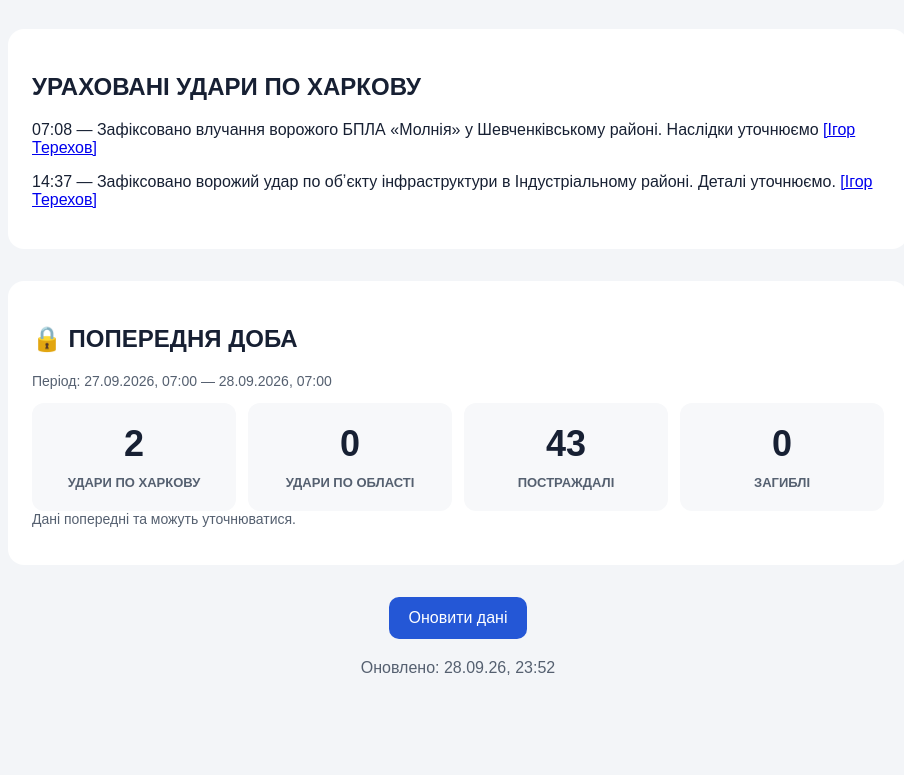
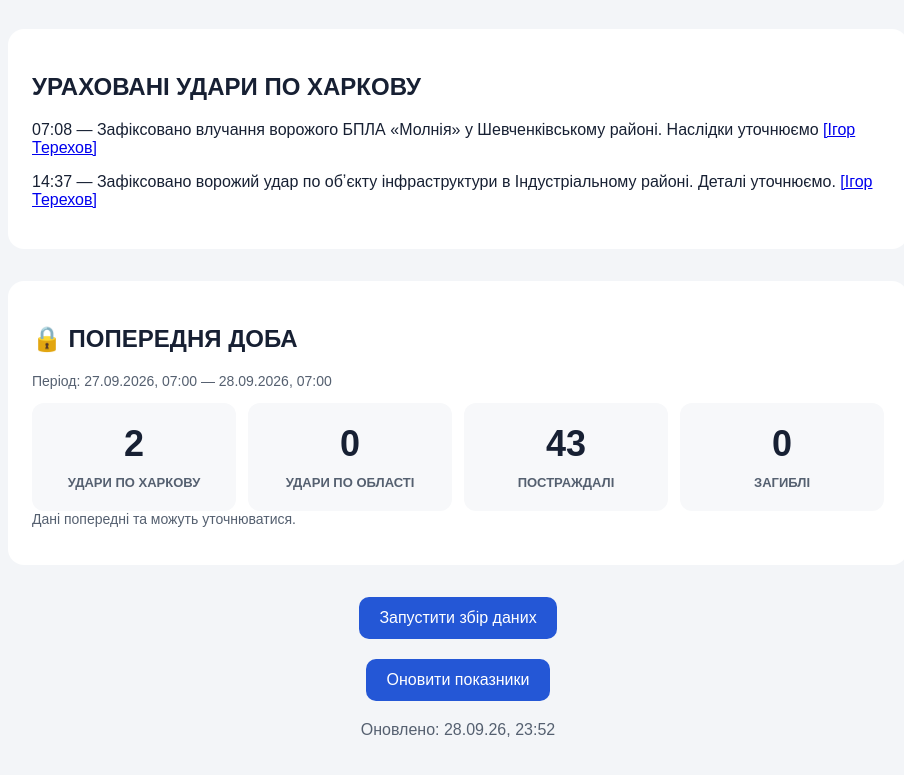
Before and after one commit to MaegserGH/Kha-minimonitor, a website: page index.html in a window 1280 px wide. Shown: the part 456-1231 px from the top of the page, without its empty margins (182-1086 px from the left). Before the commit the page ends 1173 px from the top, so only its background shows below. Drawn offline with Linux system fonts and the light colour scheme.

Commit message:
Update index.html

```diff
--- a/index.html
+++ b/index.html
@@ -90,6 +90,11 @@
 
       .refresh-button:hover {
         background: #1945b5;
+      }
+
+      .action-link {
+        width: fit-content;
+        text-decoration: none;
       }
       #updated {
         color: #556070;
@@ -204,12 +209,21 @@
         </p>
       </section>
 
+      <a
+        class="refresh-button action-link"
+        href="https://github.com/MaegserGH/Kha-minimonitor/actions/workflows/update.yml"
+        target="_blank"
+        rel="noopener noreferrer"
+      >
+        Запустити збір даних
+      </a>
+
       <button
         class="refresh-button"
         type="button"
         onclick="loadStats()"
       >
-        Оновити дані
+        Оновити показники
       </button>
 
       <p id="updated">Завантаження даних…</p>
```
